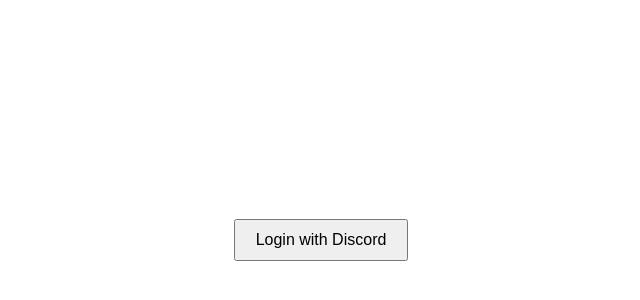
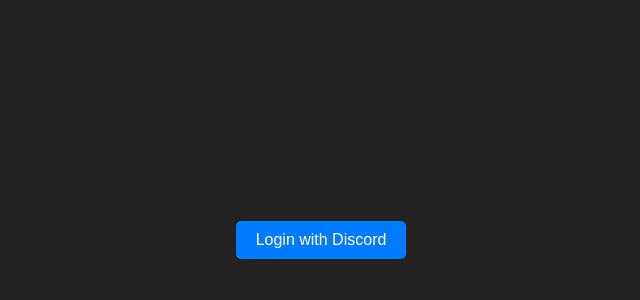
Before and after one commit to Emiliano-Russo/web-thor-voice-time, a React (Create React App) app: page / in a window 1280 px wide. Shown: the part 168-468 px from the top of the page, without its empty margins (319-959 px from the left). Built offline with nearby package versions, Linux system fonts and the light colour scheme.

Commit message:
improved web

```diff
--- a/src/index.css
+++ b/src/index.css
@@ -18,3 +18,22 @@
   background-color: #007bff;
   color: white;
 }
+
+html {
+  font-family: "Gill Sans", "Gill Sans MT", Calibri, "Trebuchet MS", sans-serif;
+  background-color: rgb(35, 33, 33);
+  color: white;
+}
+
+button {
+  background-color: #007bff;
+  color: white;
+  border: none;
+  padding: 10px 20px;
+  border-radius: 5px;
+  cursor: pointer;
+}
+
+button:hover {
+  background-color: #0056b3;
+}
--- a/src/screens/ConnectionLogs.tsx
+++ b/src/screens/ConnectionLogs.tsx
@@ -30,16 +30,19 @@
       <button onClick={() => navigate("/dashboard")}>⬅ Volver al Dashboard</button>
       <div style={{ margin: "0 auto", width: "70%", textAlign: "left" }}>
         {logs.length > 0 ? (
-          logs.map((log, index) => (
+          logs.reverse().map((log, index) => (
             <div key={index} style={{ border: "1px solid #ccc", padding: "10px", margin: "10px 0" }}>
               <p>
-                <strong>Usuario:</strong> {log.username}
+                <strong>Usuario:</strong> {log.userId}
+              </p>
+              <p>
+                <strong>Evento:</strong> {log.event}
               </p>
               <p>
                 <strong>Fecha:</strong> {new Date(log.timestamp).toLocaleString()}
               </p>
               <p>
-                <strong>Servidor:</strong> {log.guildName}
+                <strong>Servidor:</strong> {log.guildId}
               </p>
             </div>
           ))
--- a/src/screens/Dashboard.tsx
+++ b/src/screens/Dashboard.tsx
@@ -53,8 +53,7 @@
       {user ? (
         <div style={{ margin: "0 auto", width: "50%" }}>
           <h2>{user.username}</h2>
-          <p>ID: {user.id}</p>
-          <p>{user.ownedGuilds?.length} Servers</p>
+          <p>You have {user.ownedGuilds?.length} Servers</p>
           {user.ownedGuilds?.map((guild: any) => {
             const isBotInGuild = botGuilds.includes(guild.id);
             return (
@@ -62,20 +61,21 @@
                 key={guild.id}
                 style={{
                   border: "1px solid #ccc",
+                  borderRadius: "10px",
                   padding: "10px",
                   margin: "10px 0",
-                  backgroundColor: isBotInGuild ? "#d4edda" : "#f8d7da",
+                  backgroundColor: isBotInGuild ? "green" : "#111666",
                 }}
               >
                 <h3>{guild.name}</h3>
                 <p>ID: {guild.id}</p>
-                <p>Bot {isBotInGuild ? "✅ Presente" : "❌ No está"}</p>
+                <p>Bot {isBotInGuild ? "✅ Present" : "❌"}</p>
                 {isBotInGuild && (
                   <button
                     onClick={() => navigate(`/connection-logs/${guild.id}`)}
                     style={{ marginTop: "20px", padding: "10px 20px" }}
                   >
-                    Ver registros de conexión
+                    Ver registros de conexión ultimos 7 días
                   </button>
                 )}
               </div>
```
